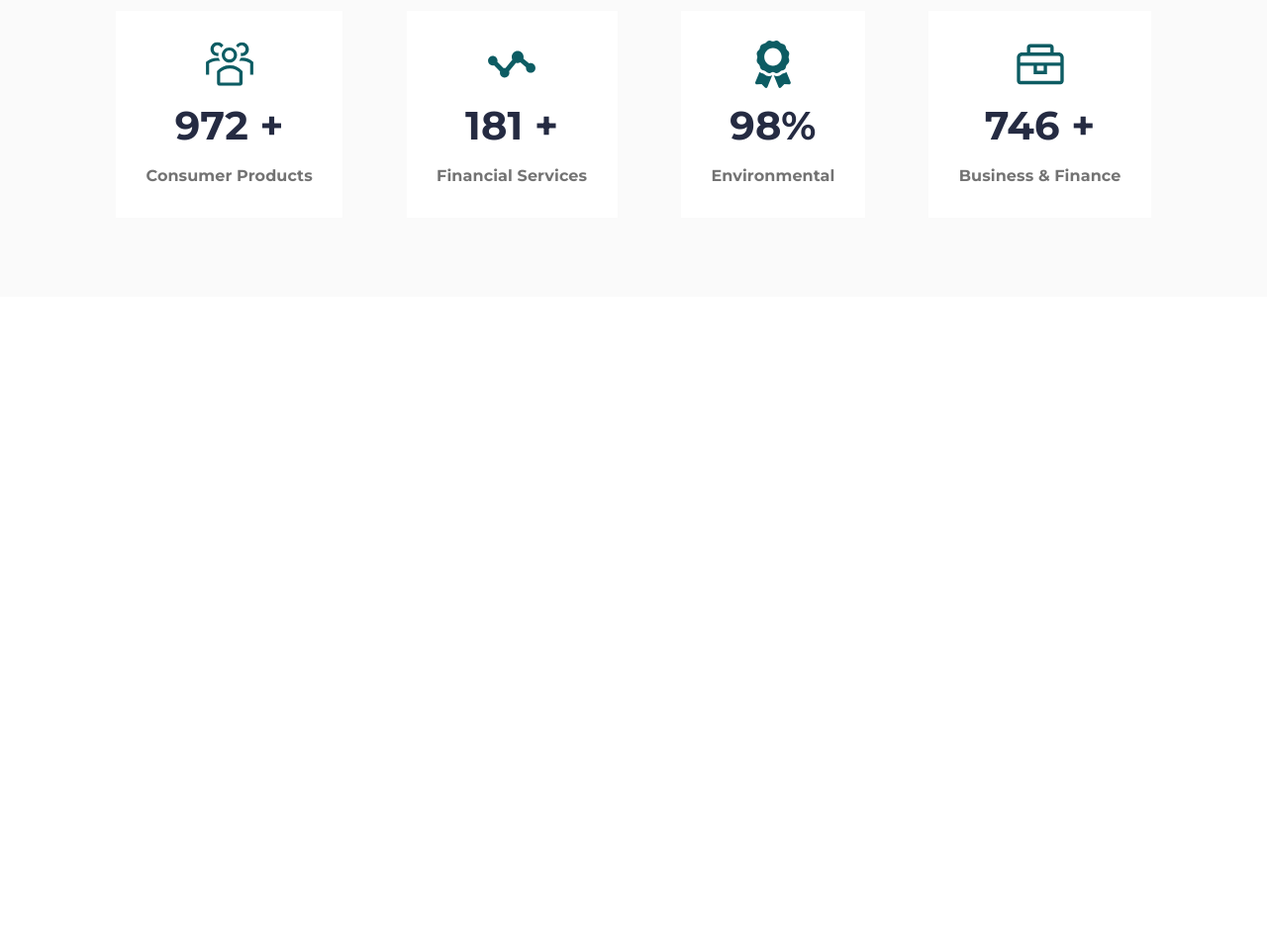
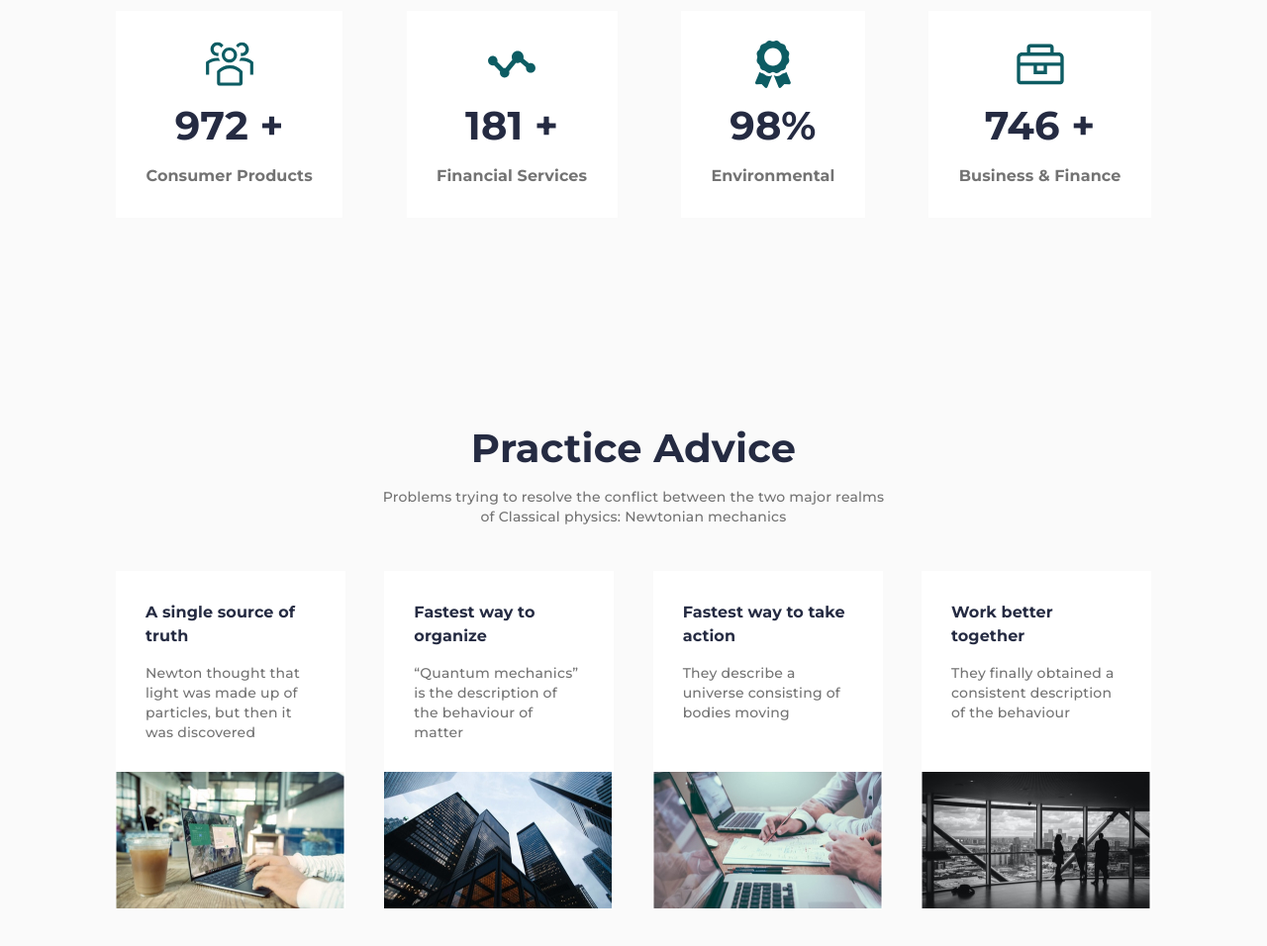
Before and after one commit to IrinaSugovinskaya/relvise_project, a plain HTML site: page index.html in a window 1280 px wide. Shown: the part 1150-2106 px from the top of the page at 99% size. Before the commit the page ends 1450 px from the top, so only its background shows below. Drawn offline with Linux system fonts and the light colour scheme.

Commit message:
Practice Section

```diff
--- a/Style/style.css
+++ b/Style/style.css
@@ -229,3 +229,38 @@ header{
     letter-spacing: 0.1px;
     color: #737373;
 }
+.practice {
+    background: #FAFAFA;
+    padding-top: 125px;
+    padding-bottom: 80px;
+}
+.practice-box {
+    padding-top: 45px;
+    display: flex;
+    justify-content: space-between;
+}
+.practice-box__item {
+    background: white;
+}
+.practice-item__info {
+    max-width: 232px;
+    min-height: 203px;
+    padding: 30px;
+}
+.info-title {
+    font-weight: bold;
+    font-size: 16px;
+    line-height: 150%;
+    letter-spacing: 0.1px;
+    color: #252B42;
+}
+.info-text {
+    font-weight: 500;
+    font-size: 14px;
+    line-height: 143%;
+    letter-spacing: 0.2px;
+    color: #737373;
+    padding-top: 15px;
+}
+.practice-item__img {
+}
--- a/index.html
+++ b/index.html
@@ -128,7 +128,87 @@
                 </div>
             </div>
         </section>
-        <section></section>
+        <section class="practice">
+            <div class="container">
+                <div class="head">
+                    <h2 class="head-title">
+                        Practice Advice
+                    </h2>
+                    <p class="head-text">
+                        Problems trying to resolve the conflict between the two major realms
+                        of Classical physics: Newtonian mechanics
+                    </p>
+                </div>
+                <div class="practice-box">
+                    <div class="practice-box__item practice-item">
+                        <div class="practice-item__info">
+                            <div class="info-title">
+                                A single source
+                                of truth
+                            </div>
+                            <div class="info-text">
+                                Newton thought that
+                                light was made up of
+                                particles, but then it
+                                was discovered
+                            </div>
+                        </div>
+                        <div class="practice-item__img">
+                            <img src="img/notebook and glass.jpg" alt="notebook and glass">
+                        </div>
+                    </div>
+                    <div class="practice-box__item practice-item">
+                        <div class="practice-item__info">
+                            <div class="info-title">
+                                Fastest way to
+                                organize
+                            </div>
+                            <div class="info-text">
+                                “Quantum mechanics”
+                                is the description of the
+                                behaviour of matter
+                            </div>
+                        </div>
+                        <div class="practice-item__img">
+                            <img src="img/buildings.jpg" alt="buildings">
+                        </div>
+                    </div>
+                    <div class="practice-box__item practice-item">
+                        <div class="practice-item__info">
+                            <div class="info-title">
+                                Fastest way to
+                                take action
+                            </div>
+                            <div class="info-text">
+                                They describe a
+                                universe consisting of
+                                bodies moving
+                            </div>
+                        </div>
+                        <div class="practice-item__img">
+                            <img src="img/notebooks.jpg" alt="notebooks">
+                        </div>
+                    </div>
+                    <div class="practice-box__item practice-item">
+                        <div class="practice-item__info">
+                            <div class="info-title">
+                                Work better
+                                together
+                            </div>
+                            <div class="info-text">
+                                They finally obtained
+                                a consistent description
+                                of the behaviour
+                            </div>
+                        </div>
+                        <div class="practice-item__img">
+                            <img src="img/cooperation.jpg" alt="cooperation">
+                        </div>
+                    </div>
+                </div>
+            </div>
+
+        </section>
         <section></section>
         <section></section>
         <footer></footer>
```
